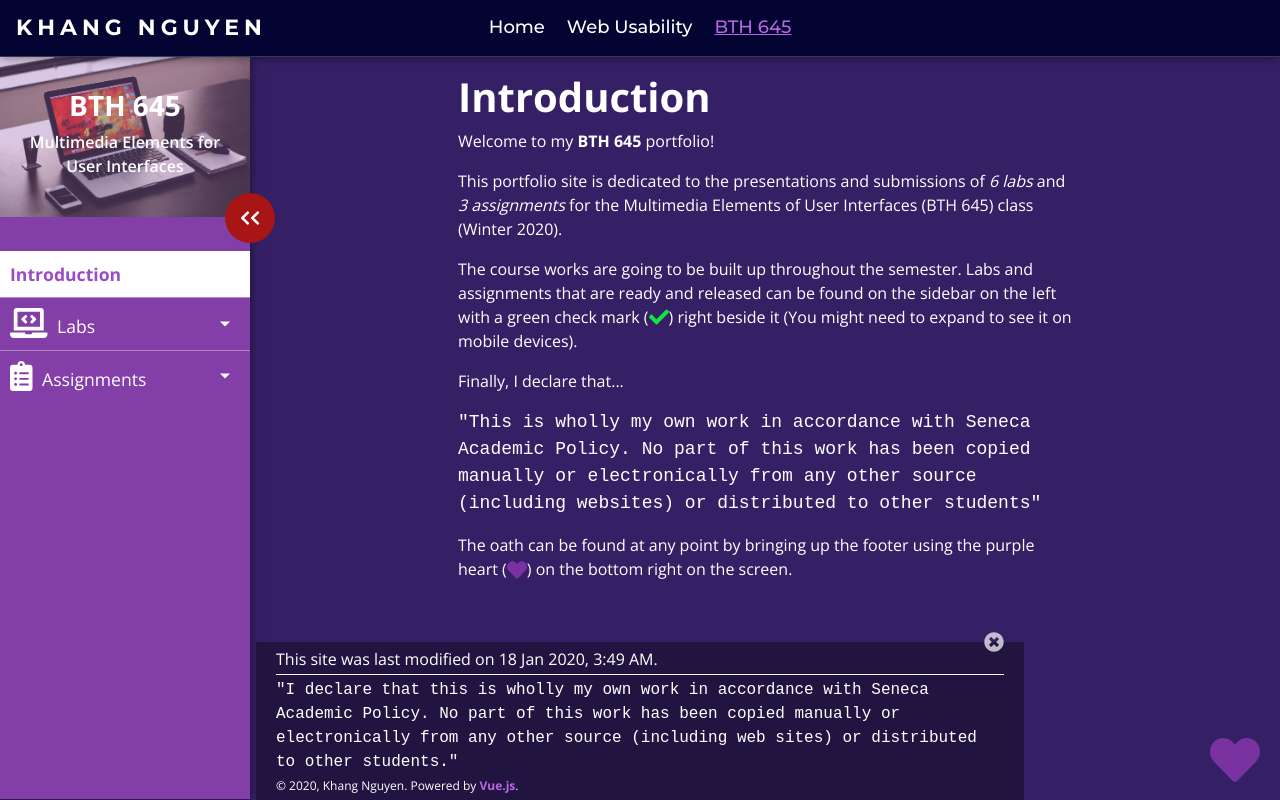
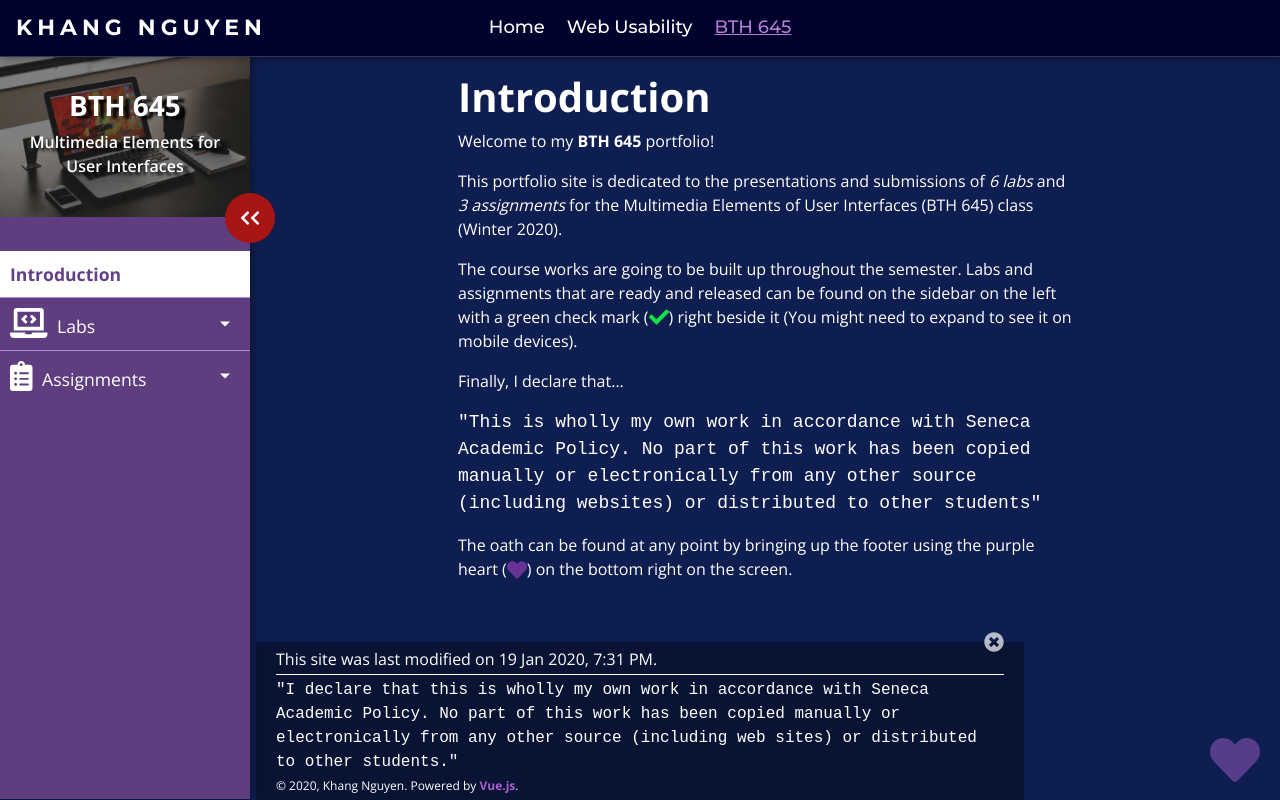
Before and after one commit to vitokhangnguyen/khangnguyen-portfolio, a Vue app: page /bth645 in a window 1280 px wide. Built offline with nearby package versions, Linux system fonts and the light colour scheme.

Commit message:
change color palette

```diff
--- a/src/App.vue
+++ b/src/App.vue
@@ -43,7 +43,7 @@ html, body {
 
 body {
   /* background-color: rgb(18, 19, 76) !important; */
-  background-color: rgb(53, 32, 101) !important;
+  background-color: rgb(14, 30, 80) !important;
 }
 </style>
 
@@ -56,7 +56,7 @@ body {
 }
 
 .image-background {
-  background-image: linear-gradient(rgba(4,4,41,0.5), rgba(4,4,41,0.5)),
+  background-image: linear-gradient(rgba(4, 4, 32, 0.75), rgba(4, 4, 32, 0.75)),
     url("assets/homepage-background.jpg");
   background-size: cover;
 }
--- a/src/components/Bth645Sidebar.vue
+++ b/src/components/Bth645Sidebar.vue
@@ -109,7 +109,7 @@ export default {
 .sidebar {
   width: 250px;
   min-height: calc(100vh - 3.6em );
-  background-color: #843ea7;
+  background-color: #5e3e7e;
   transition: all 0.3s;
   box-shadow: 0px 0px 10px 0px rgba(0,0,0,0.5);
 }
@@ -117,7 +117,7 @@ export default {
 .sidebar-header {
   height: 160px;
   padding: 20px;
-  background-image:  linear-gradient(rgba(107, 32, 145, 0.25), rgba(107, 32, 145, 0.25)),
+  background-image:  linear-gradient(rgba(0, 0, 0, 0.5), rgba(0, 0, 0, 0.5)),
     url("../assets/bth645-sidebar-background.jpg");
   background-size: cover;
   text-align: center;
@@ -126,11 +126,13 @@ export default {
 .sidebar-header > h3 {
   margin-top: 12px;
   font-weight: bolder;
+  text-shadow: 6px 3px 3px #000000;
 }
 
 .sidebar-header > p {
   margin-bottom: 0;
   font-weight: 600;
+  text-shadow: 6px 3px 3px #000000;
 }
 
 .sidebar ul.components {
@@ -216,20 +218,20 @@ a[data-toggle="collapse"] {
 }
 
 .sidebar ul li .router-link-exact-active {
-    color: #9c4ac5;
+    color: #633f85;
     font-weight: bold;
     background: #fff;
 }
 
 .sidebar ul li.active > a, a[aria-expanded="true"] {
   color: white;
-  background: #9c4ac5;
+  background: #8059a5;
 }
 
 ul ul a {
   font-size: 1em !important;
   padding-left: 30px !important;
-  background: #9c4ac5;
+  background: #8059a5;
 }
 
 .sidebar:not(.active) .sidebar-toggler {
--- a/src/components/Footer.vue
+++ b/src/components/Footer.vue
@@ -2,7 +2,7 @@
 <div>
   <footer :class="[hidden ? 'disappear' : '']">
     <font-awesome-icon
-    @click="toggleFooter(false)"
+    @click="setFooterVisibility(false)"
     icon="times-circle"
     class="close-btn"></font-awesome-icon>
     <p class="last-modified">This site was last modified on {{ lastModifiedTimestamp }}.</p>
@@ -16,7 +16,7 @@
     </span>
   </footer>
   <font-awesome-icon
-  @click="toggleFooter(true)"
+  @click="toggleFooter"
   icon="heart"
   class="open-btn"></font-awesome-icon>
 </div>
@@ -29,12 +29,15 @@ export default {
   data() {
     return {
       hidden: false,
-      lastModifiedTimestamp: '18 Jan 2020, 3:49 AM',
+      lastModifiedTimestamp: '19 Jan 2020, 7:31 PM',
     };
   },
   methods: {
-    toggleFooter(status) {
+    setFooterVisibility(status) {
       this.hidden = !status;
+    },
+    toggleFooter() {
+      this.hidden = !this.hidden;
     },
   },
 };
@@ -82,7 +85,7 @@ footer > .copyright {
 }
 
 .copyright > a {
-  color: #ba66e4;
+  color: #ab5ed1;
   font-weight: bold;
 }
 
@@ -105,13 +108,13 @@ footer > .copyright {
   right: 20px;
   bottom: 15px;
   font-size: 50px;
-  color: rgb(167, 64, 199, 0.6);
+  color: #ab5ed177;
   transition: all .3s;
 }
 
 .open-btn:hover {
   transform: scale(1.25);
-  color: rgb(167, 64, 199, 1);
+  color: #ab5ed1;
   cursor: pointer;
 }
 </style>
--- a/src/components/Navbar.vue
+++ b/src/components/Navbar.vue
@@ -7,18 +7,21 @@
       type="button"
       data-toggle="collapse"
       data-target="#rightNavbar"
+      ref="navbartoggler"
     >
       <span class="navbar-toggler-icon"></span>
     </button>
     <div class="collapse navbar-collapse" id="rightNavbar">
       <ul class="navbar-nav">
-        <li class="nav-item">
+        <li class="nav-item" @click="closeNavbar">
           <router-link class="nav-link" to="/home">Home</router-link>
         </li>
-        <li class="nav-item">
-          <router-link class="nav-link" to="/web-usability">Web Usability</router-link>
+        <li class="nav-item"  @click="closeNavbar">
+          <router-link class="nav-link" to="/web-usability">
+            Web Usability
+          </router-link>
         </li>
-        <li class="nav-item">
+        <li class="nav-item"  @click="closeNavbar">
           <router-link class="nav-link" to="/bth645">BTH 645</router-link>
         </li>
       </ul>
@@ -30,12 +33,17 @@
 export default {
   name: 'navbar',
   components: {},
+  methods: {
+    closeNavbar() {
+      this.$refs.navbartoggler.click();
+    },
+  },
 };
 </script>
 
 <style scoped>
 .navbar {
-  background-color: rgb(4, 4, 51);
+  background-color: rgb(0, 1, 45);
   padding: 0.4em 1em;
   font-family: Montserrat;
 }
@@ -79,7 +87,7 @@ export default {
 }
 
 .router-link-active {
-  color: #ba66e4 !important;
+  color: #b67dd3 !important;
   text-decoration: underline !important;
 }
 </style>
--- a/src/views/Home.vue
+++ b/src/views/Home.vue
@@ -93,8 +93,8 @@ a.main-btn:hover {
 
 .main-btn:hover {
   font-weight: bold;
-  background-color: #843ea7;
-  border-color: #843ea7;
+  background-color: #5e3e7e;
+  border-color: #5e3e7e;
 }
 
 .main-btn:hover > .hidden {
--- a/vue.config.js
+++ b/vue.config.js
@@ -1,3 +1,3 @@
 module.exports = {
-  publicPath: '/~bth645_201a18/',
+  publicPath: process.env.NODE_ENV === 'production' ? '/~bth645_201a18/' : '/',
 };
```
Also changed, not shown: 1 other file (tests, documents, lock files or other folders).
